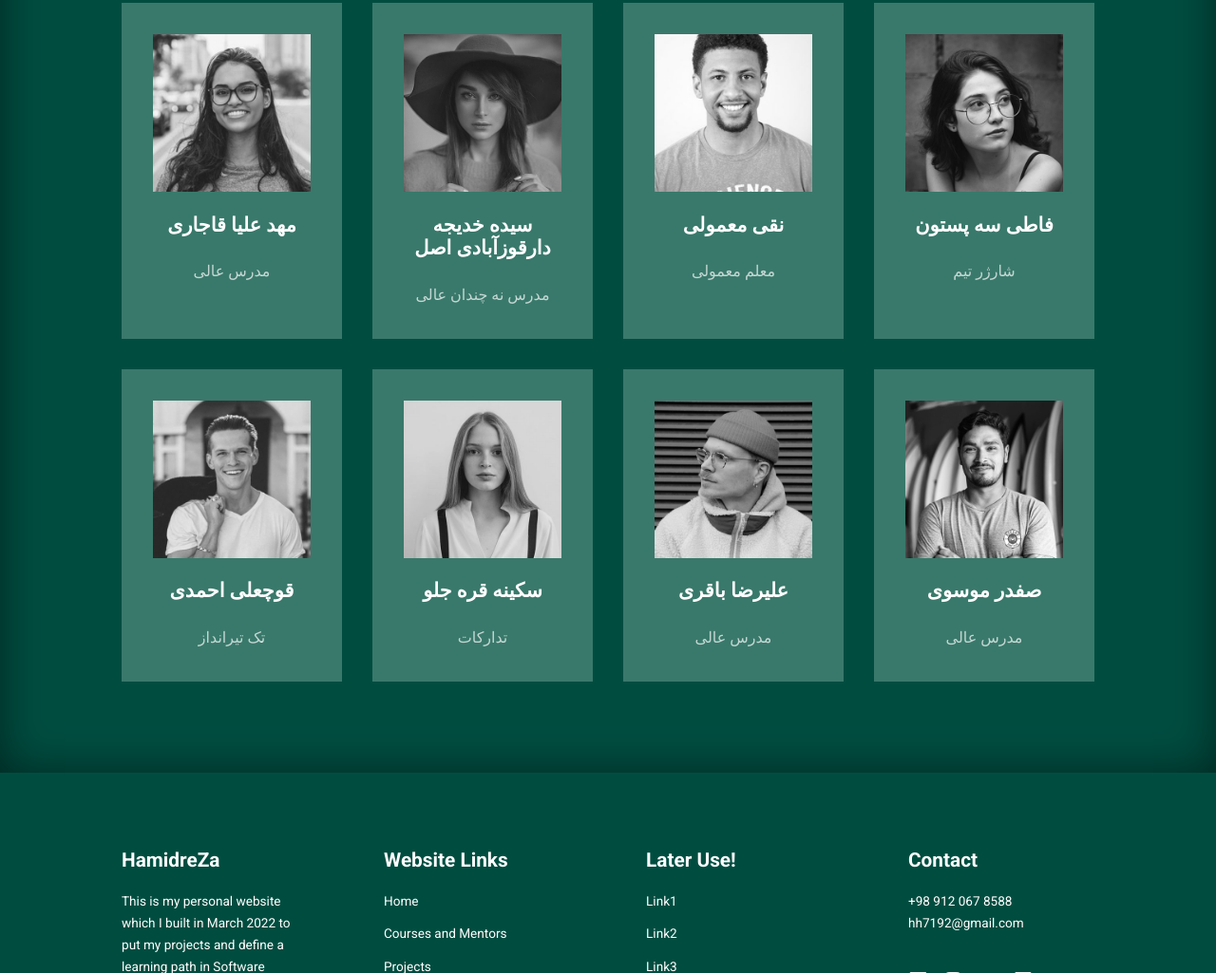
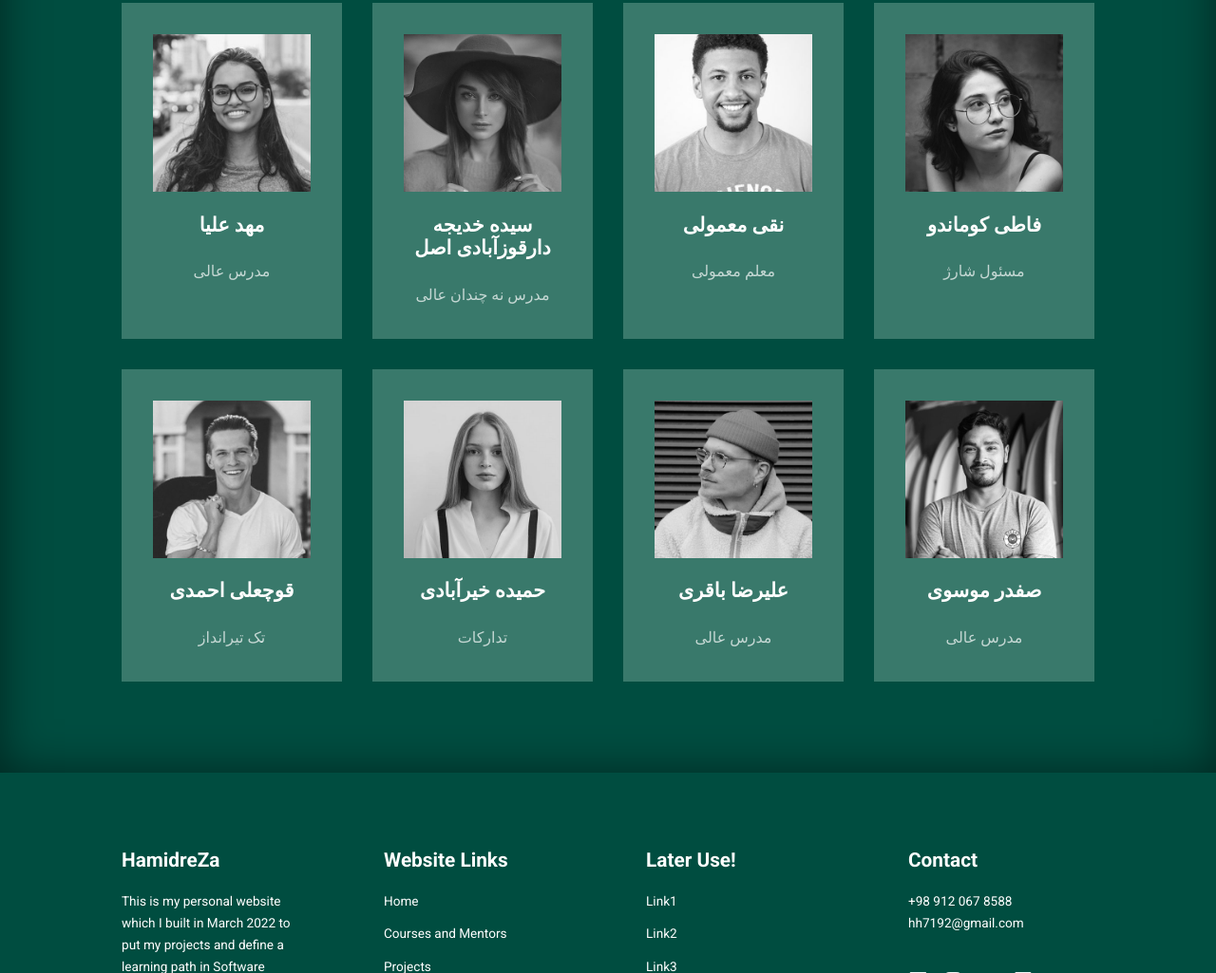
Before and after one commit to hh7192/portfolio, a website built with Parcel: page enrolled.html in a window 1280 px wide. Shown: the part 933-1958 px from the top of the page at 95% size. Built offline with nearby package versions, Linux system fonts and the light colour scheme.

Commit message:
team members

```diff
--- a/enrolled.html
+++ b/enrolled.html
@@ -95,7 +95,7 @@
             <img src="images/tm2.jpg" alt="" />
           </div>
           <div class="team__member-info">
-            <h4>مهد علیا قاجاری</h4>
+            <h4>مهد علیا</h4>
             <p>مدرس عالی</p>
           </div>
           <div class="team__member-socials">
@@ -158,8 +158,8 @@
             <img src="images/tm5.jpg" alt="" />
           </div>
           <div class="team__member-info">
-            <h4>فاطی سه پستون</h4>
-            <p>شارژر تیم</p>
+            <h4>فاطی کوماندو</h4>
+            <p>مسئول شارژ</p>
           </div>
           <div class="team__member-socials">
             <a href="http://instagram.com" target="_blank"
@@ -200,7 +200,7 @@
             <img src="images/tm7.jpg" alt="" />
           </div>
           <div class="team__member-info">
-            <h4>سکینه قره جلو</h4>
+            <h4>حمیده خیرآبادی</h4>
             <p>تدارکات</p>
           </div>
           <div class="team__member-socials">
```
